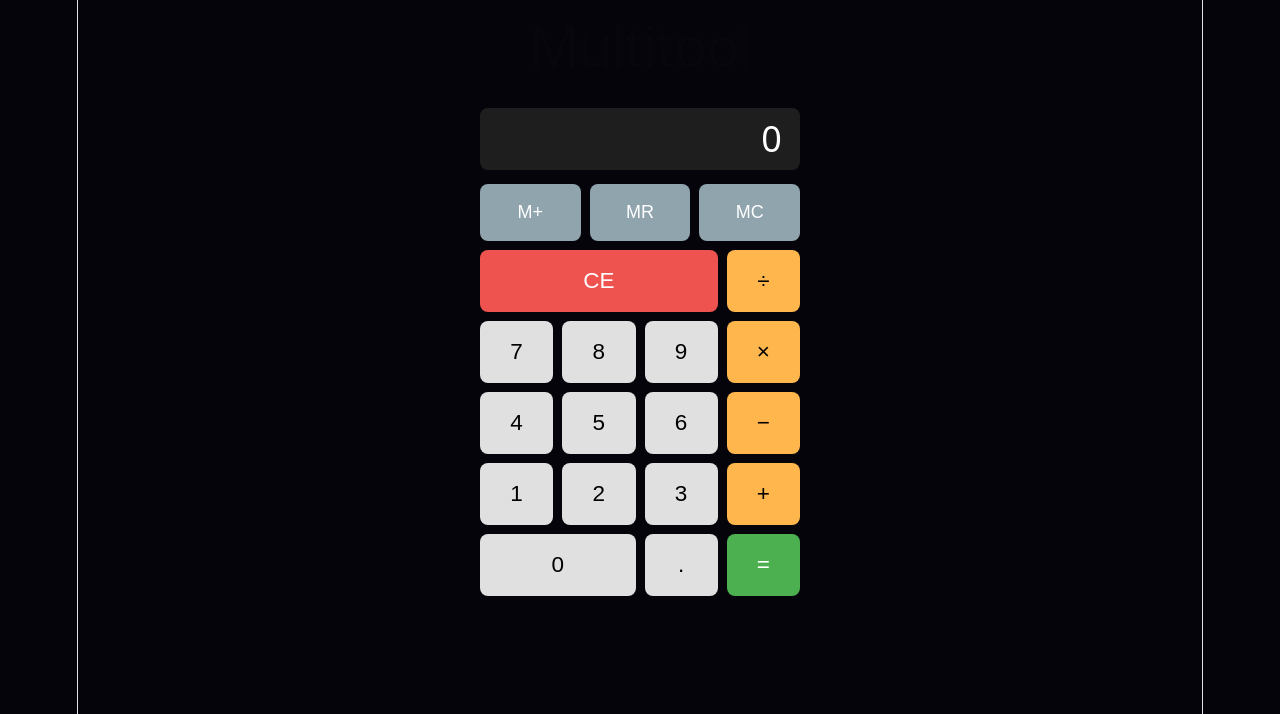
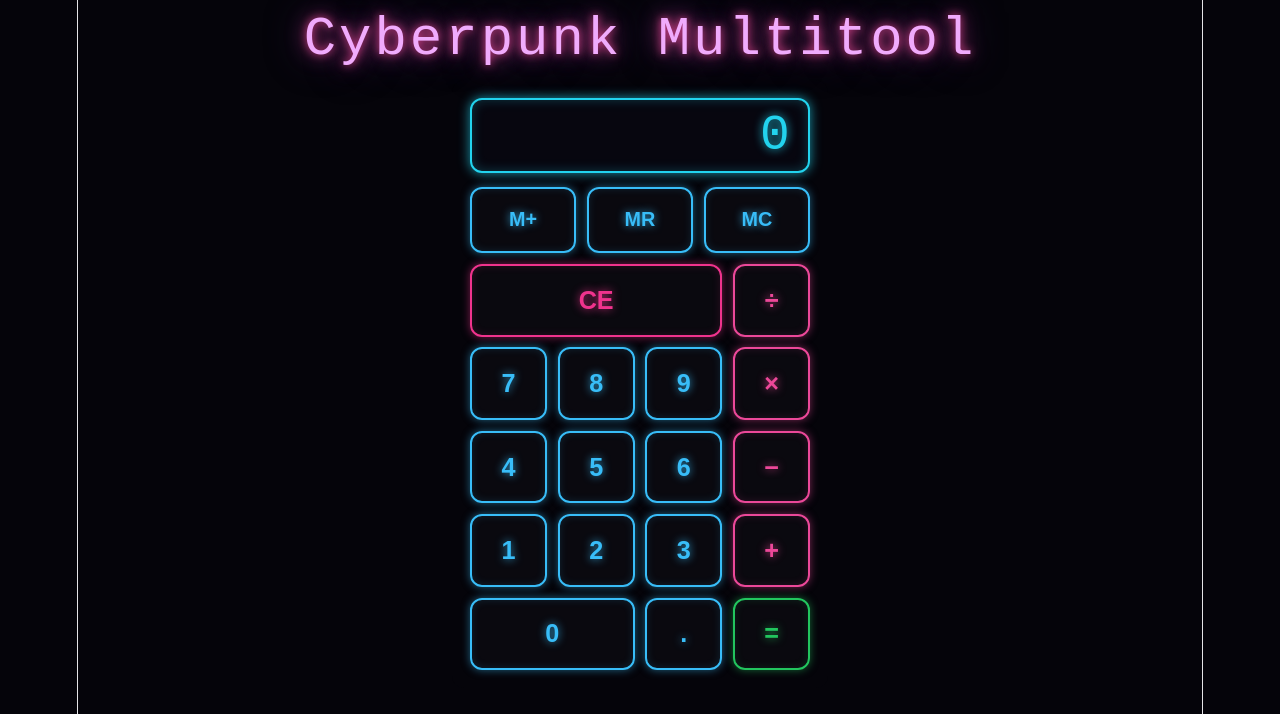
Before and after one commit to JuanIsidroMenendez/vue-multitool-2.0, a Vue app in the folder vue-multitool/: page / in a window 1280 px wide. Shown: the top 714 px of the page. Built offline with nearby package versions, Linux system fonts and the light colour scheme.

Commit message:
feat: last feats Calculator

```diff
--- a/vue-multitool/src/App.vue
+++ b/vue-multitool/src/App.vue
@@ -5,10 +5,22 @@ import Calculator from './components/Calculator.vue'
 
 <template>
   <main>
-    <h1>Multitool</h1>
+    <h1>Cyberpunk Multitool</h1>
     <Calculator />
   </main>
 </template>
 
 <style scoped>
+h1 {
+  text-align: center;
+  margin: 1.5rem 0;
+  font-family: 'Courier New', monospace;
+  font-weight: 400;
+  font-size: 3rem;
+  letter-spacing: 3px;
+  color: #f0abfc;
+  text-shadow: 0 0 8px rgba(236, 72, 153, 0.9),
+               0 0 20px rgba(236, 72, 153, 0.7),
+               0 0 40px rgba(168, 85, 247, 0.5);
+}
 </style>
--- a/vue-multitool/src/components/Calculator.vue
+++ b/vue-multitool/src/components/Calculator.vue
@@ -52,48 +52,110 @@ const {
 
 <style scoped>
 .calculator {
-  max-width: 320px;
+  max-width: 340px;
   margin: 0 auto;
   padding: 1rem;
+  background: #05040a;
+  border-radius: 12px;
 }
 
 .display {
-  background: #1e1e1e;
-  color: #fff;
-  font-size: 2rem;
+  background: #07060f;
+  color: #22d3ee;
+  font-family: 'Courier New', monospace;
+  font-size: 2.75rem;
   text-align: right;
-  padding: 1rem;
-  border-radius: 8px;
+  padding: 1.25rem 1rem;
+  border: 2px solid #22d3ee;
+  border-radius: 12px;
   margin-bottom: 0.75rem;
   overflow-x: auto;
   white-space: nowrap;
+  box-shadow: 0 0 12px rgba(34, 211, 238, 0.7),
+              inset 0 0 12px rgba(34, 211, 238, 0.25);
+  text-shadow: 0 0 10px rgba(34, 211, 238, 0.9);
 }
 
 .keypad {
   display: grid;
   grid-template-columns: repeat(4, 1fr);
-  gap: 0.5rem;
+  gap: 0.6rem;
 }
 
 .keypad--memory {
   grid-template-columns: repeat(3, 1fr);
-  margin-bottom: 0.5rem;
+  margin-bottom: 0.6rem;
 }
 
 .key {
-  padding: 1rem;
-  font-size: 1.25rem;
-  border: none;
-  border-radius: 8px;
-  background: #e0e0e0;
+  padding: 1.1rem;
+  font-size: 1.4rem;
+  font-weight: 600;
+  background: rgba(255, 255, 255, 0.02);
+  border: 2px solid #38bdf8;
+  border-radius: 12px;
+  color: #38bdf8;
   cursor: pointer;
+  transition: box-shadow 0.15s, transform 0.05s;
+  box-shadow: 0 0 8px rgba(56, 189, 248, 0.5),
+              inset 0 0 8px rgba(56, 189, 248, 0.15);
+  text-shadow: 0 0 8px rgba(56, 189, 248, 0.8);
 }
 
-.key:active { transform: scale(0.97); }
+.key:hover {
+  box-shadow: 0 0 16px rgba(56, 189, 248, 0.9),
+              inset 0 0 12px rgba(56, 189, 248, 0.3);
+}
 
-.key--op { background: #ffb74d; }
-.key--equals { background: #4caf50; color: #fff; }
-.key--clear { background: #ef5350; color: #fff; grid-column: span 3; }
-.key--zero { grid-column: span 2; }
-.key--mem { background: #90a4ae; color: #fff; font-size: 1rem; }
+.key:active {
+  transform: scale(0.96);
+}
+
+.key--mem {
+  font-size: 1.1rem;
+}
+
+.key--op {
+  border-color: #ec4899;
+  color: #ec4899;
+  box-shadow: 0 0 8px rgba(236, 72, 153, 0.5),
+              inset 0 0 8px rgba(236, 72, 153, 0.15);
+  text-shadow: 0 0 8px rgba(236, 72, 153, 0.8);
+}
+
+.key--op:hover {
+  box-shadow: 0 0 16px rgba(236, 72, 153, 0.9),
+              inset 0 0 12px rgba(236, 72, 153, 0.3);
+}
+
+.key--clear {
+  grid-column: span 3;
+  border-color: #f0338d;
+  color: #f0338d;
+  box-shadow: 0 0 8px rgba(240, 51, 141, 0.5),
+              inset 0 0 8px rgba(240, 51, 141, 0.15);
+  text-shadow: 0 0 8px rgba(240, 51, 141, 0.8);
+}
+
+.key--clear:hover {
+  box-shadow: 0 0 16px rgba(240, 51, 141, 0.9),
+              inset 0 0 12px rgba(240, 51, 141, 0.3);
+}
+
+.key--equals {
+  border-color: #22c55e;
+  color: #22c55e;
+  box-shadow: 0 0 8px rgba(34, 197, 94, 0.5),
+              inset 0 0 8px rgba(34, 197, 94, 0.15);
+  text-shadow: 0 0 8px rgba(34, 197, 94, 0.8);
+}
+
+.key--equals:hover {
+  box-shadow: 0 0 16px rgba(34, 197, 94, 0.9),
+              inset 0 0 12px rgba(34, 197, 94, 0.3);
+}
+
+.key--zero {
+  grid-column: span 2;
+}
 </style>
```
